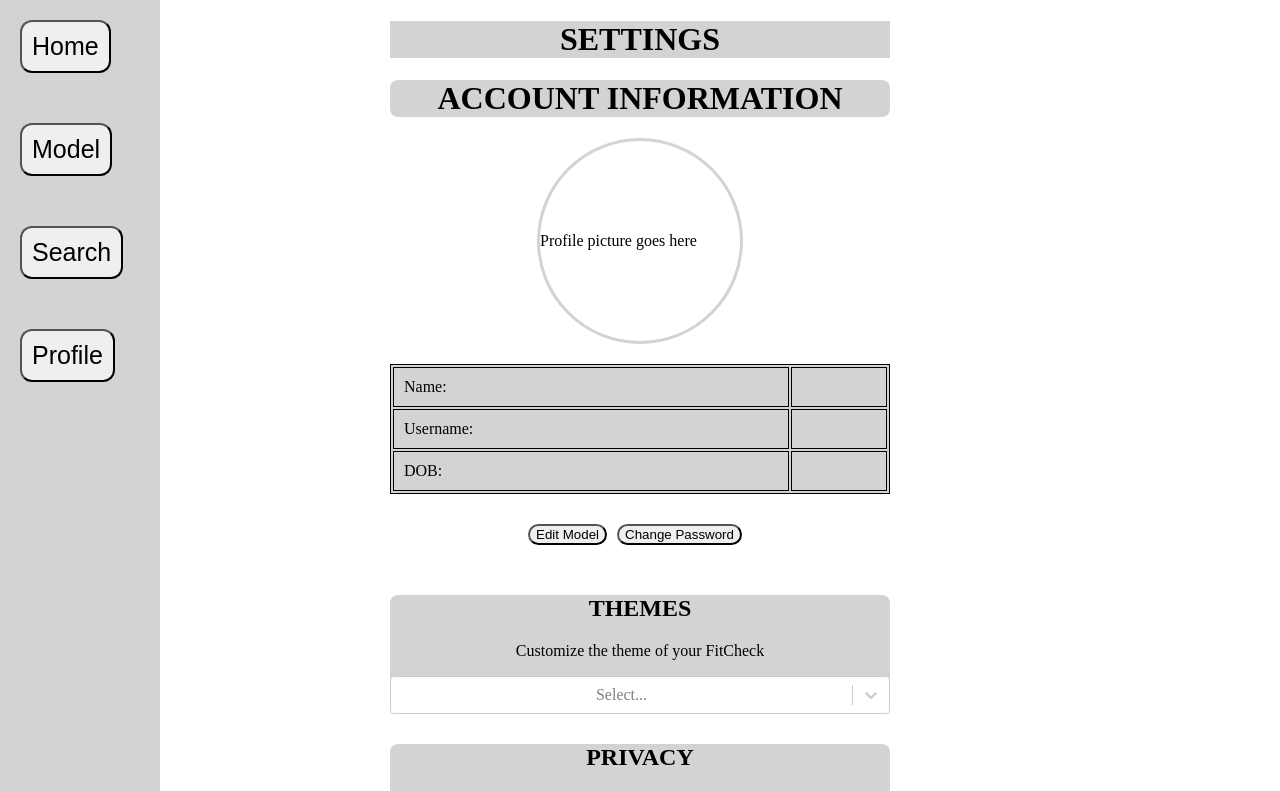
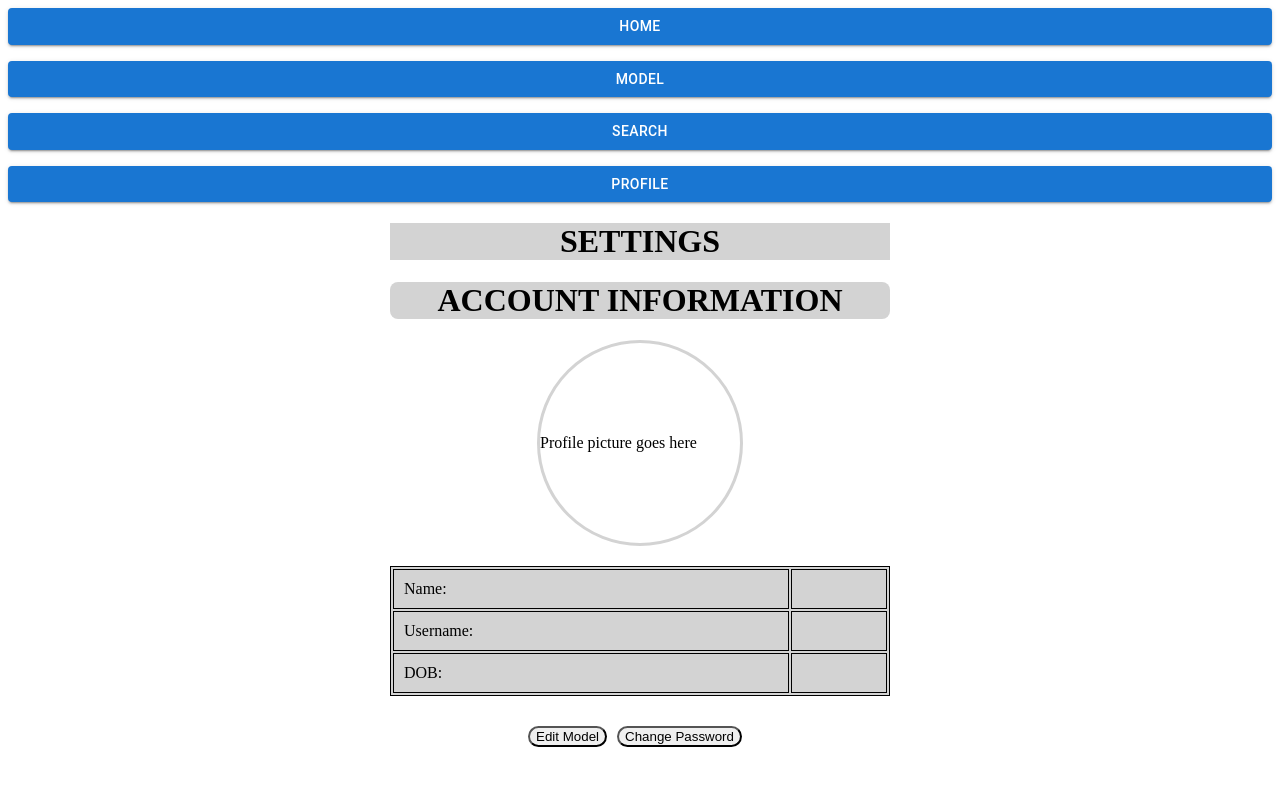
Before and after one commit to Project-FitCheck/FitCheck, a React (Create React App) app in the folder frontend/: page / in a window 1280 px wide. Shown: the top 791 px of the page. Built offline with nearby package versions, Linux system fonts and the light colour scheme.

Commit message:
installed @popperjs/core@2.11.8

```diff
--- /dev/null
+++ b/frontend/components/navbar.jsx
@@ -0,0 +1,14 @@
+import Stack from '@mui/material/Stack';
+import Button from '@mui/material/Button';
+
+const NavBar = () => {
+    return (
+        <Stack spacing={2} direction="column">
+            <Button variant="contained">Home</Button>
+            <Button variant="contained">Model</Button>
+            <Button variant="contained">Search</Button>
+            <Button variant="contained">Profile</Button>
+        </Stack>
+    );
+}
+export default NavBar
--- a/frontend/src/App.js
+++ b/frontend/src/App.js
@@ -3,6 +3,7 @@ import Switch from '@mui/material/Switch';
 import Select from 'react-select';
 import Popup from 'reactjs-popup';
 import 'reactjs-popup/dist/index.css';
+import NavBar from './components/navbar';
 
 const options = [
   {value: 'light', label: 'Light (Default)'},
@@ -13,11 +14,8 @@ const options = [
 function App() {
   return (
     <>
-    <div class="navbar">
-      <button>Home</button>
-      <button>Model</button>
-      <button>Search</button>
-      <button>Profile</button>
+    <div class="navigation">
+      <NavBar />
     </div>
 
     <div className="settings">
--- /dev/null
+++ b/package.json
@@ -0,0 +1,5 @@
+{
+  "dependencies": {
+    "@popperjs/core": "^2.11.8"
+  }
+}
```
Also changed, not shown: 1 other file (tests, documents, lock files or other folders).
